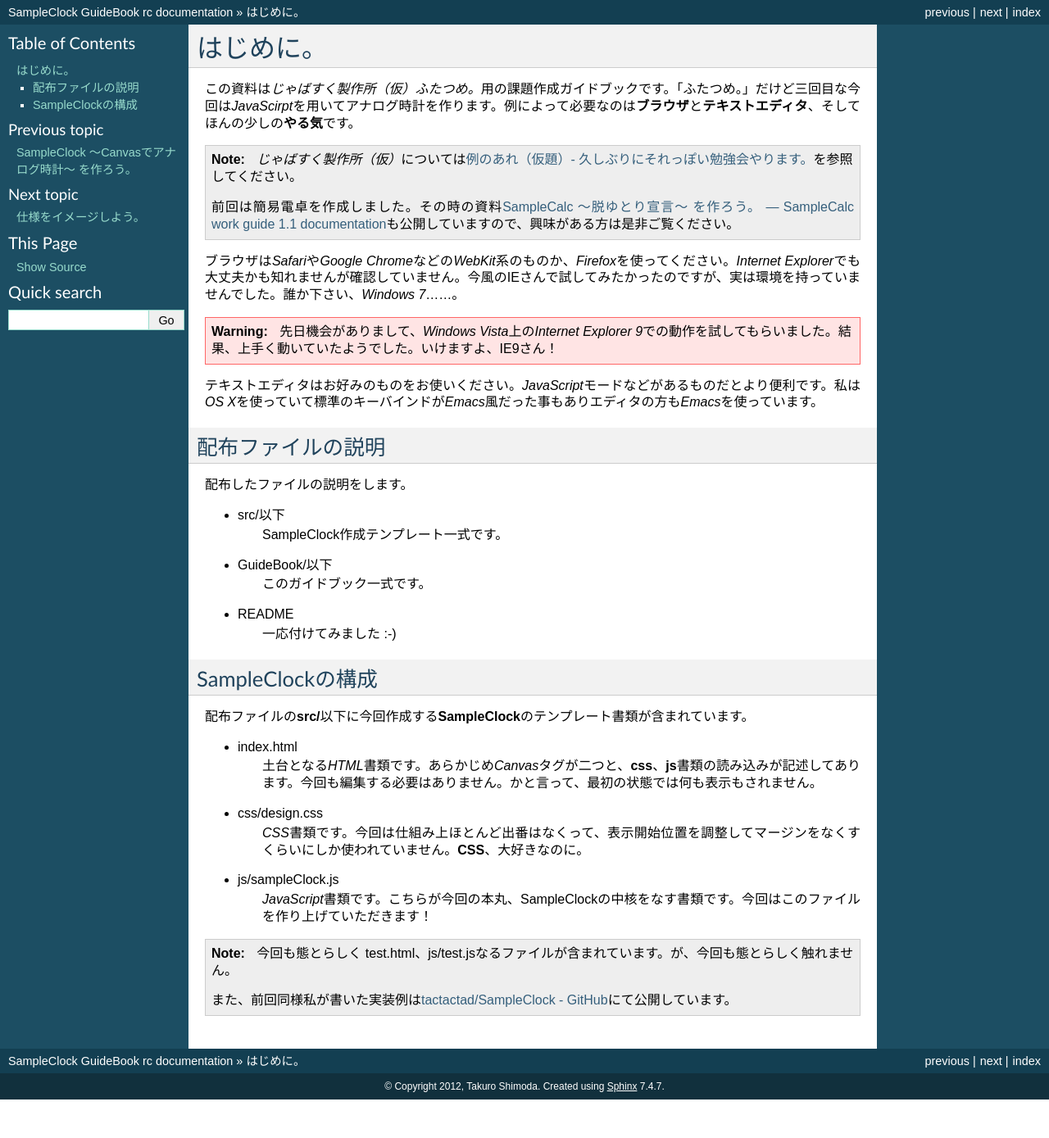
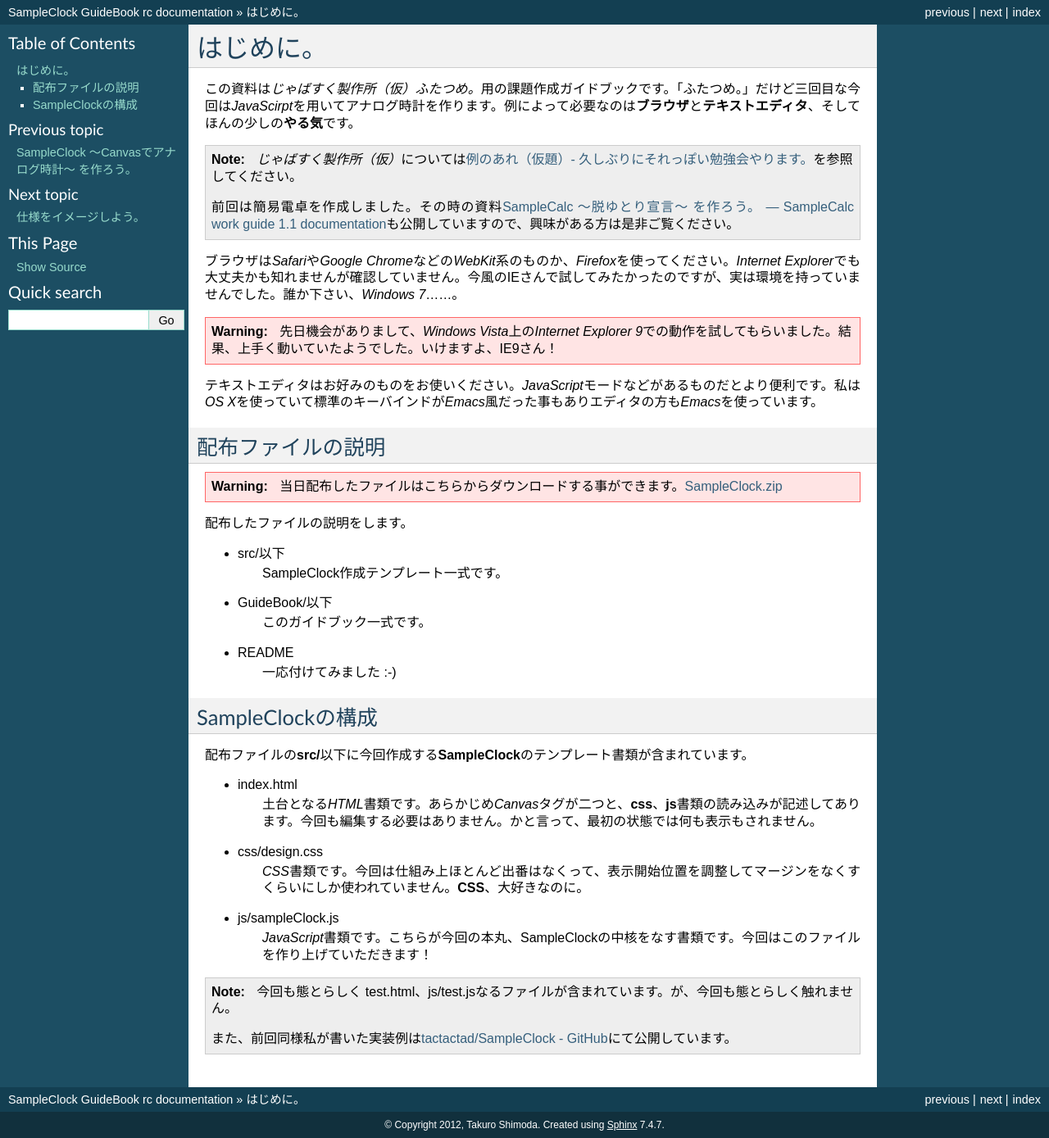
Before and after one commit to tactactad/SampleClock, a Sphinx documentation site: the page built from docs/source/first.rst, in a window 1280 px wide. Shown: the whole page at 82% size. Built offline with Sphinx 7.4.7, drawn with Linux system fonts in a browser that asks for light colours; before the commit the page ends 1342 px from its top, so only the background shows below that.

Commit message:
add archive link

```diff
--- a/docs/source/first.rst
+++ b/docs/source/first.rst
@@ -20,6 +20,10 @@
 
 配布ファイルの説明
 ==============================
+
+.. warning::
+
+ 当日配布したファイルはこちらからダウンロードする事ができます。 `SampleClock.zip <http://reiare.net/site_media/file/20120211/SampleClock.zip>`_
 
 配布したファイルの説明をします。
 
```
